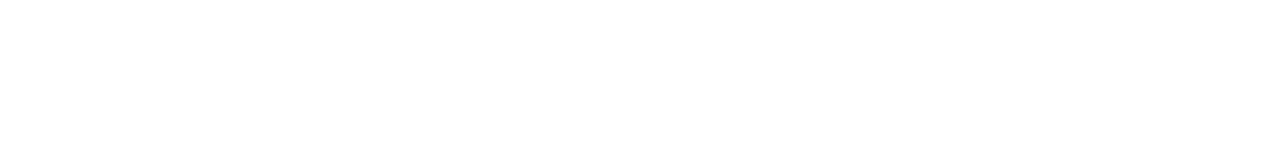
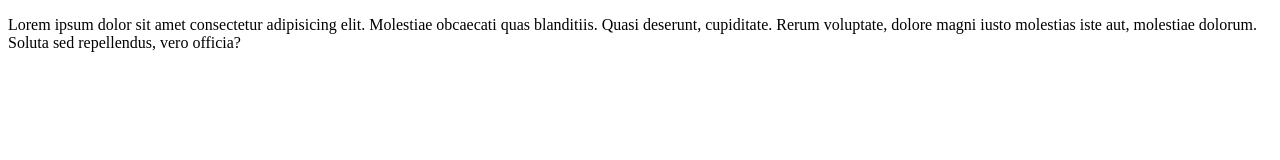
Before and after one commit to timkohai/Git-Testing, a plain HTML site: page index.html in a window 1280 px wide. Drawn offline with Linux system fonts and the light colour scheme.

Commit message:
added content

```diff
--- a/index.html
+++ b/index.html
@@ -5,6 +5,7 @@
     <title>Document</title>
 </head>
 <body>
+    <p>Lorem ipsum dolor sit amet consectetur adipisicing elit. Molestiae obcaecati quas blanditiis. Quasi deserunt, cupiditate. Rerum voluptate, dolore magni iusto molestias iste aut, molestiae dolorum. Soluta sed repellendus, vero officia?</p>
 
 </body>
 </html>
```
